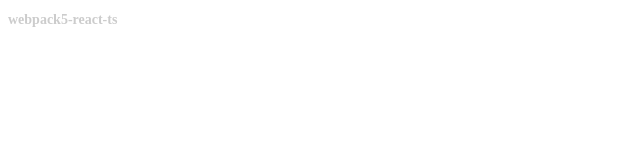
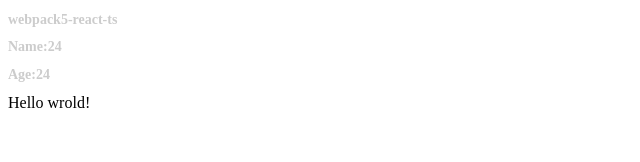
Before and after one commit to Ashtartekk/React-Learn, a React app: page / in a window 1280 px wide. Shown: the top 162 px of the page, without its empty margins (0-640 px from the left). Built offline with nearby package versions, Linux system fonts and the light colour scheme.

Commit message:
Home views

```diff
--- a/src/App.tsx
+++ b/src/App.tsx
@@ -1,12 +1,16 @@
 import React from 'react'
 import './app.css'
 // import webpack from './assets/imgs/Webpack.webp'
+import Class from '../src/components/Class'
+import Home from '../src/views/Home'
 
 function App() {
   return(
     <div>
         <h2>webpack5-react-ts</h2>
         {/* <img src={webpack} alt="" /> */}
+        <Class/>
+        <Home/>
     </div>
   )
 }
--- a/src/components/Class.tsx
+++ b/src/components/Class.tsx
@@ -2,7 +2,8 @@ import React, { PureComponent } from "react";
 
 // 装饰器为,组件添加age属性
 function addAge(Target: Function) {
-  Target.prototype.age = 111
+  Target.prototype.name = 'AshtarteKk'
+  Target.prototype.age = 24
 }
 // 使用装饰圈
 @addAge
@@ -12,7 +13,10 @@ class Class extends PureComponent {
 
   render() {
     return (
-      <h2>我是类组件---{this.age}</h2>
+      <>
+      <h2>Name:{this.age}</h2>
+      <h2>Age:{this.age}</h2>
+      </>
     )
   }
 }
--- /dev/null
+++ b/src/components/Hello.tsx
@@ -0,0 +1,17 @@
+import React, { PureComponent } from "react";
+
+interface IProps {
+  name: string;
+}
+
+const App:React.FC<IProps> = (props: IProps) => {
+  const { name } = props;
+
+  return (
+    <div className="App">
+      <div>{name}</div>
+    </div>
+  );
+};
+
+export default App;
--- /dev/null
+++ b/src/views/Home.tsx
@@ -0,0 +1,17 @@
+import React, { PureComponent } from "react";
+import Hello from '../components/Hello'
+
+class Class extends PureComponent {
+
+  render() {
+    return (
+      <>
+       <div>
+       <Hello name={"Hello wrold!"}/>
+       </div>
+      </>
+    )
+  }
+}
+
+export default Class
```
Also changed, not shown: 2 other files (tests, documents, lock files or other folders).
